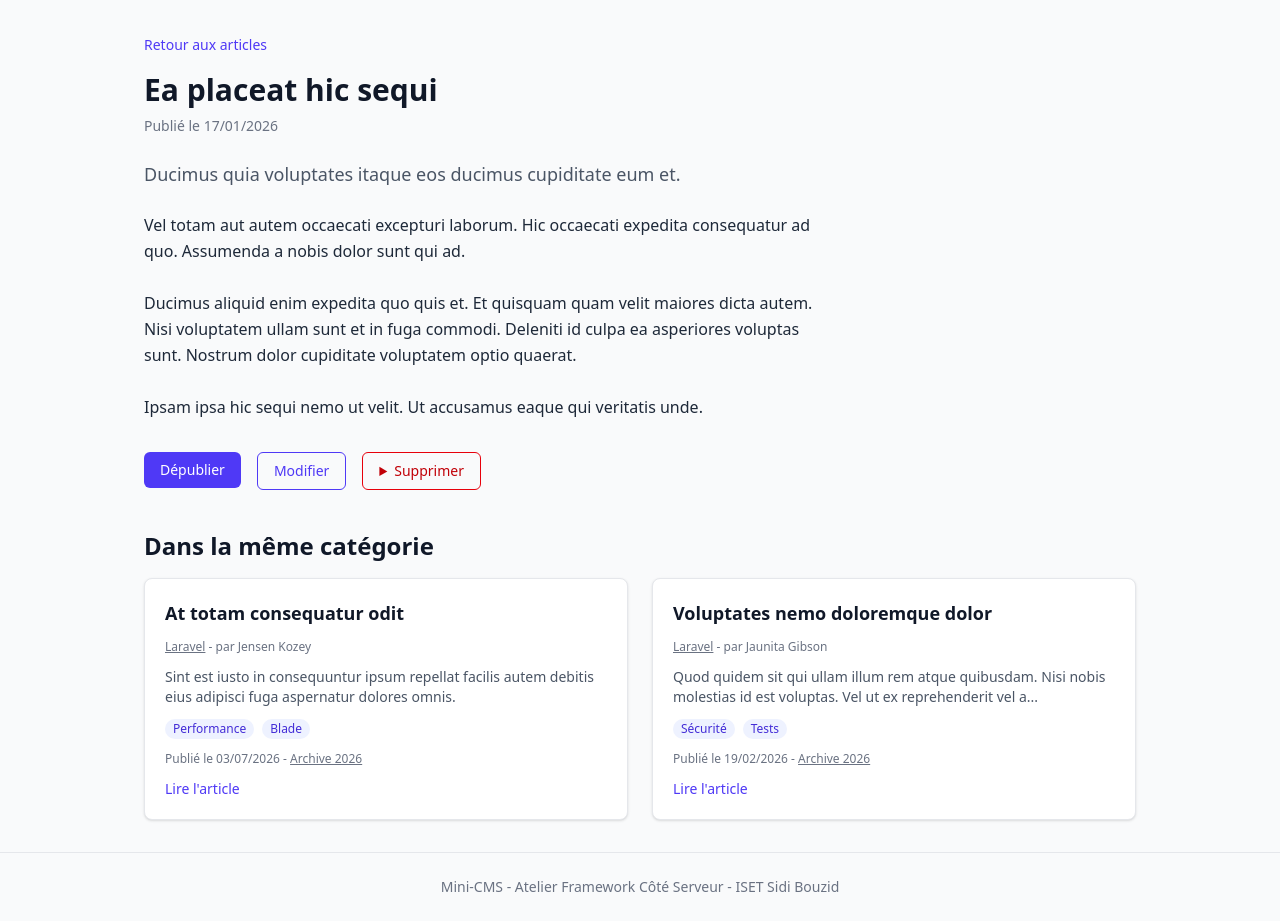
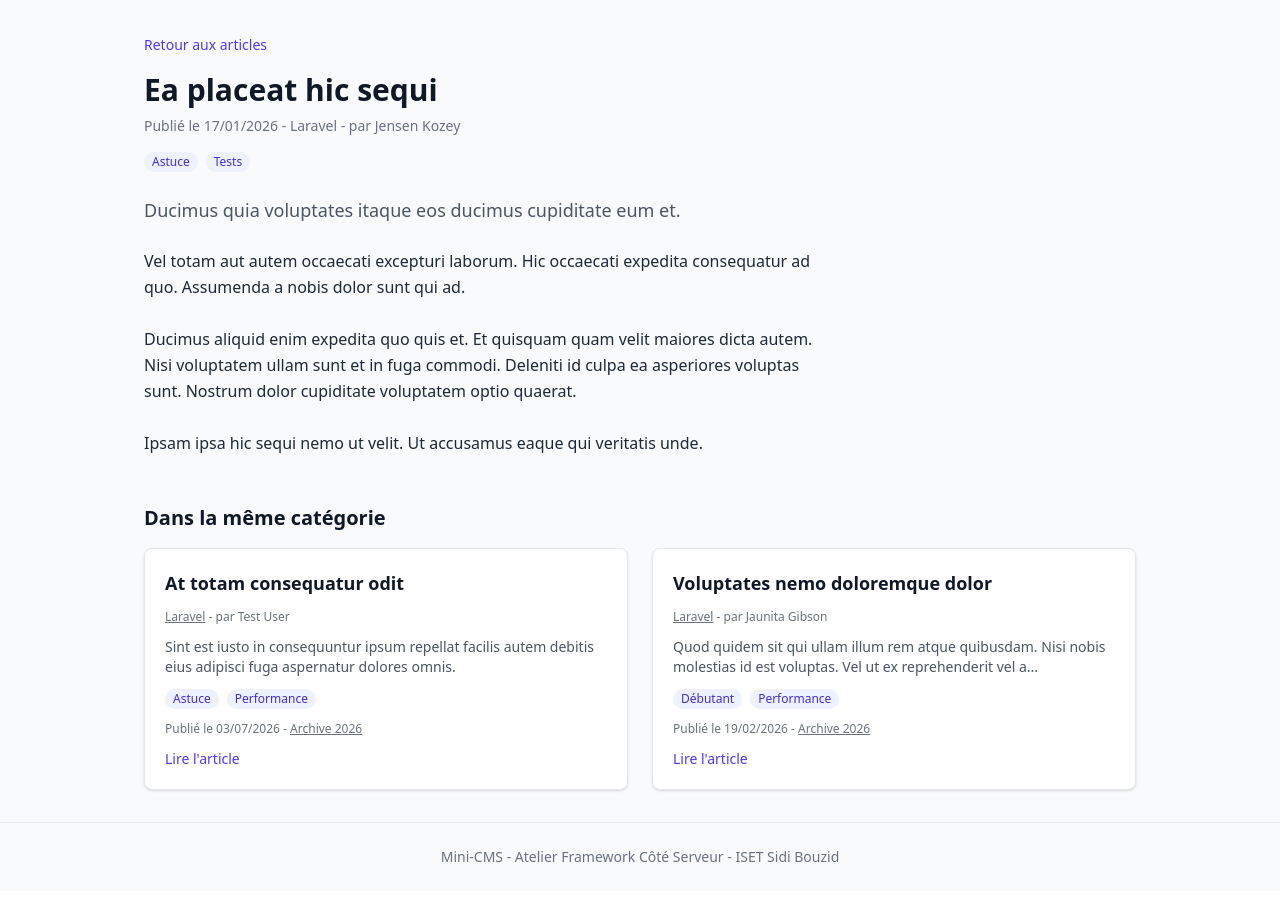
Before and after one commit to twistedface/mini-cms-, a Laravel app: page /posts/1 in a window 1280 px wide. Shown: the part 61-982 px from the top of the page. After the commit the page ends 923 px from the top, so only its background shows below. Run offline with Laravel 12, Linux system fonts and the light colour scheme; data comes from the database, SQL or seed files in the repository; style sheets or scripts are compiled from the project's sources.

Commit message:
Ajouter la PostPolicy

```diff
--- a/app/Http/Controllers/PostController.php
+++ b/app/Http/Controllers/PostController.php
@@ -9,6 +9,7 @@ use App\Models\Post;
 use App\Models\Tag;
 use Illuminate\Http\RedirectResponse;
 use Illuminate\Support\Arr;
+use Illuminate\Support\Facades\Gate;
 use Illuminate\View\View;
 
 class PostController extends Controller
@@ -93,6 +94,8 @@ class PostController extends Controller
 
     public function edit(Post $post): View
     {
+        Gate::authorize('update', $post);
+
         $post->load('tags');
 
         return view('posts.edit', [
@@ -117,6 +120,8 @@ class PostController extends Controller
 
     public function destroy(Post $post): RedirectResponse
     {
+        Gate::authorize('delete', $post);
+
         $post->delete();
 
         return redirect()->route('posts.index')->with('success', 'Article supprimé.');
@@ -124,6 +129,8 @@ class PostController extends Controller
 
     public function togglePublication(Post $post): RedirectResponse
     {
+        Gate::authorize('update', $post);
+
         $isPublished = ! $post->is_published;
 
         $post->update([
--- a/app/Http/Requests/UpdatePostRequest.php
+++ b/app/Http/Requests/UpdatePostRequest.php
@@ -13,7 +13,7 @@ class UpdatePostRequest extends FormRequest
      */
     public function authorize(): bool
     {
-        return true;
+        return $this->user()->can('update', $this->route('post'));
     }
 
     /**
--- /dev/null
+++ b/app/Policies/PostPolicy.php
@@ -0,0 +1,25 @@
+<?php
+
+namespace App\Policies;
+
+use App\Models\Post;
+use App\Models\User;
+
+class PostPolicy
+{
+    /**
+     * Determine whether the user can update the model.
+     */
+    public function update(User $user, Post $post): bool
+    {
+        return $user->isAdmin() || $user->id === $post->user_id;
+    }
+
+    /**
+     * Determine whether the user can delete the model.
+     */
+    public function delete(User $user, Post $post): bool
+    {
+        return $this->update($user, $post);
+    }
+}
--- a/resources/views/posts/show.blade.php
+++ b/resources/views/posts/show.blade.php
@@ -6,13 +6,22 @@
 
         <h1 class="text-3xl font-bold mt-4 mb-2">{{ $post->title }}</h1>
 
-        <p class="text-sm text-gray-500 mb-6">
+        <p class="text-sm text-gray-500 mb-4">
             @if ($post->published_at)
                 Publié le {{ $post->published_at->format('d/m/Y') }}
             @else
                 Brouillon
             @endif
+            - {{ $post->category?->name ?? 'Sans catégorie' }} - par {{ $post->user?->name ?? 'auteur inconnu' }}
         </p>
+
+        @if ($post->tags->isNotEmpty())
+            <ul class="mb-6 flex flex-wrap gap-2" aria-label="Tags de l'article">
+                @foreach ($post->tags as $tag)
+                    <li class="rounded-full bg-indigo-50 px-2 py-0.5 text-xs font-medium text-indigo-700">{{ $tag->name }}</li>
+                @endforeach
+            </ul>
+        @endif
 
         @if ($post->excerpt)
             <p class="text-lg text-gray-600 mb-6">{{ $post->excerpt }}</p>
@@ -20,6 +29,7 @@
 
         <div class="text-gray-800 leading-relaxed whitespace-pre-line">{{ $post->body }}</div>
 
+        @can('update', $post)
             <div class="mt-8 flex flex-wrap items-start gap-4">
                 <form method="POST" action="{{ route('posts.publication', $post) }}">
                     @csrf
@@ -30,6 +40,7 @@
 
                 <a href="{{ route('posts.edit', $post) }}" class="rounded-md border border-indigo-600 px-4 py-2 text-sm font-medium text-indigo-600 hover:bg-indigo-50">Modifier</a>
 
+                @can('delete', $post)
                     <details>
                         <summary class="cursor-pointer rounded-md border border-red-600 px-4 py-2 text-sm font-medium text-red-700 hover:bg-red-50">Supprimer</summary>
 
@@ -41,12 +52,14 @@
                             <button type="submit" class="rounded-md bg-red-600 px-4 py-2 text-sm font-medium text-white hover:bg-red-700">Confirmer la suppression</button>
                         </form>
                     </details>
+                @endcan
             </div>
+        @endcan
     </article>
 
     @if ($related->isNotEmpty())
-        <section class="mt-10">
-            <h2 class="text-2xl font-bold mb-4">Dans la même catégorie</h2>
+        <section class="mt-12" aria-labelledby="related-title">
+            <h2 id="related-title" class="text-xl font-bold mb-4">Dans la même catégorie</h2>
 
             <div class="grid gap-6 md:grid-cols-2">
                 @foreach ($related as $relatedPost)
```
Also changed, not shown: tests/Feature/AuthorizationTest.php (added, +95 -0 lines). Lines whose indentation alone changed are shown as unchanged.
